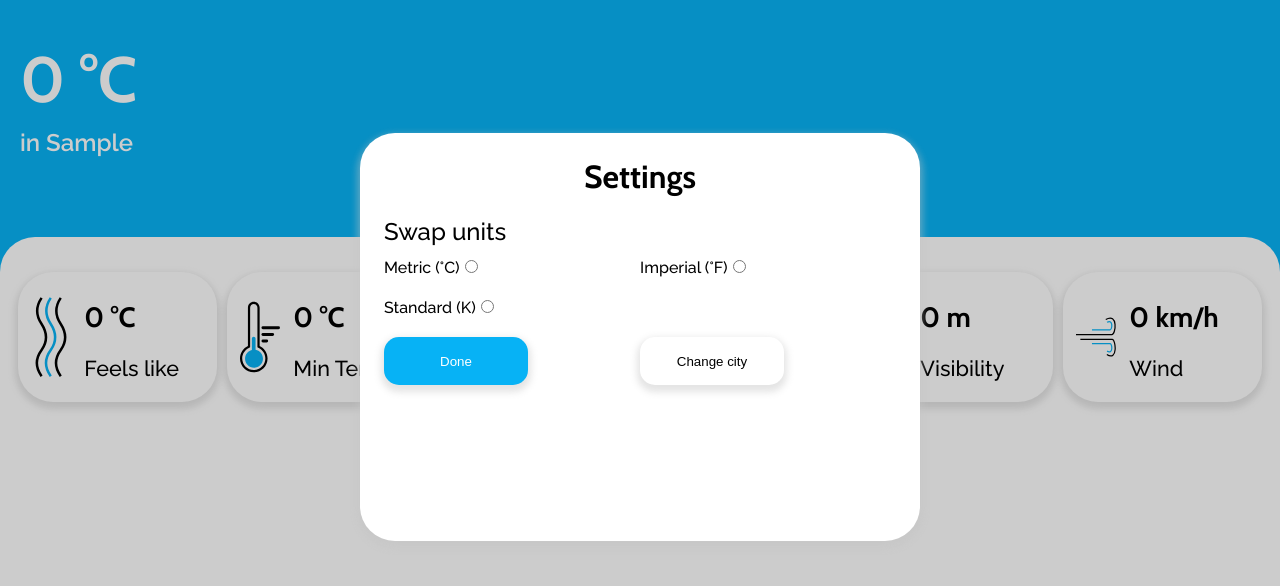
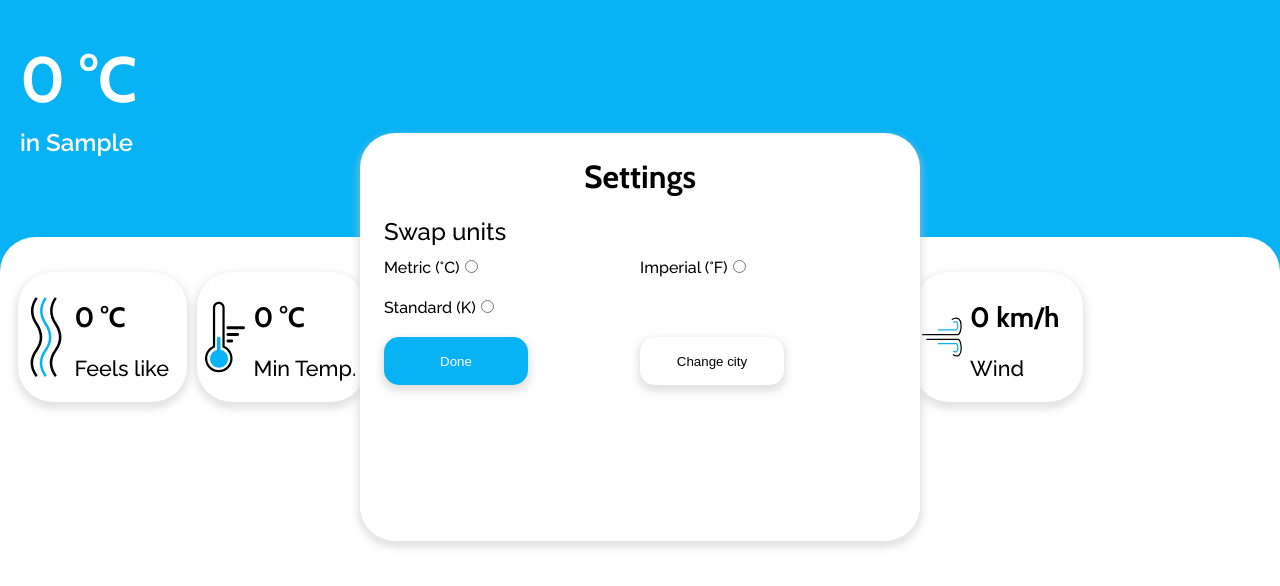
Before and after one commit to Barraza44/top-weather-app, a React (Create React App) app: page / in a window 1280 px wide. Both pictures are taken after typing "Sample" into the empty fields and a click on the button "Search". Shown: the top 586 px of the page. Built offline with nearby package versions, Linux system fonts and the light colour scheme; no server answers.

Commit message:
added classname for hidden settingsprompt

```diff
--- a/src/weather-forecast.css
+++ b/src/weather-forecast.css
@@ -39,7 +39,7 @@ main h2 {
     place-items: center;
 }
 
-.container {
+.container-shown {
     position: absolute;
     min-width: 100vw;
     min-height: 100vh;
@@ -52,3 +52,7 @@ main h2 {
     left: 0;
     top: 0;
 }
+
+.settings-hidden {
+    display: none;
+}
```
